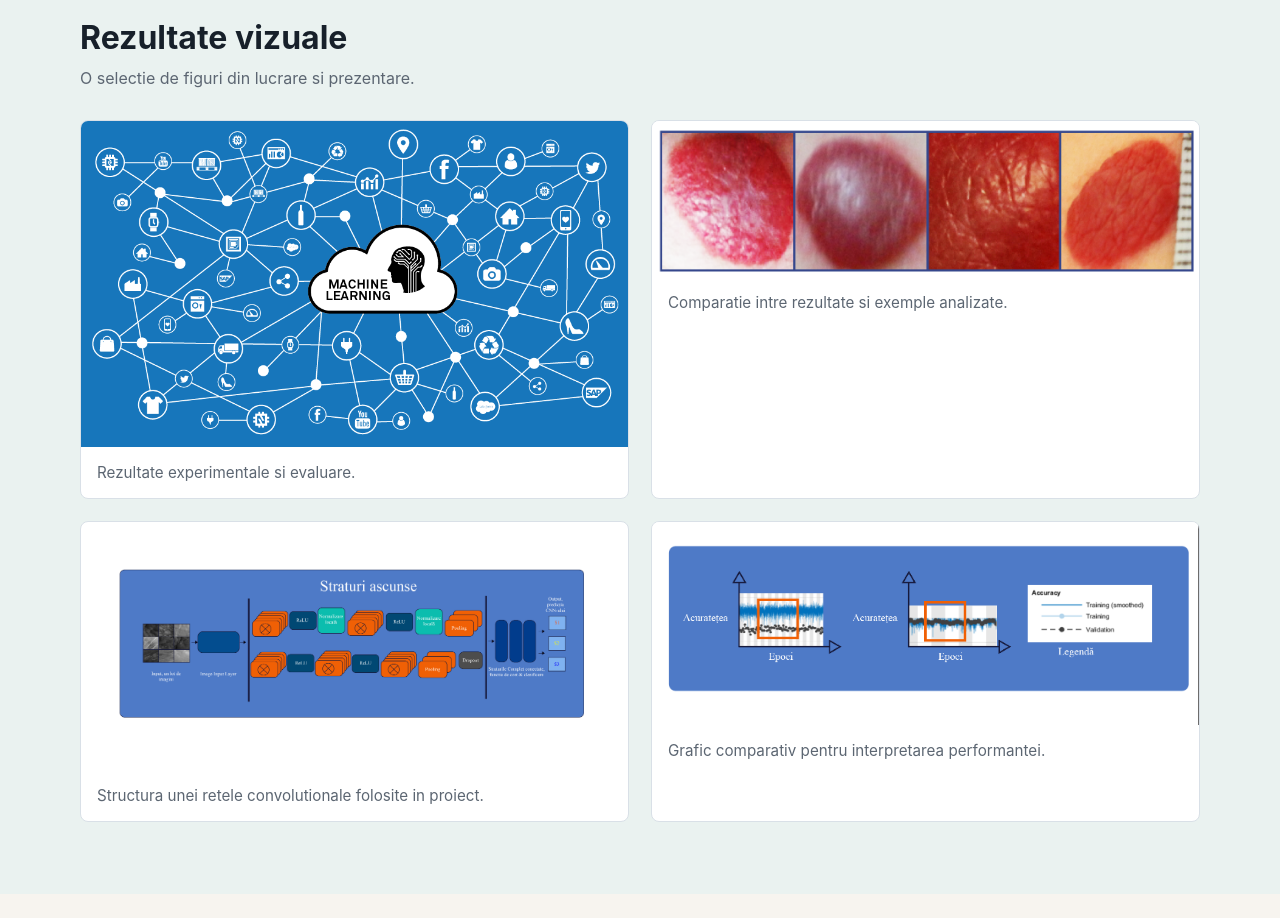
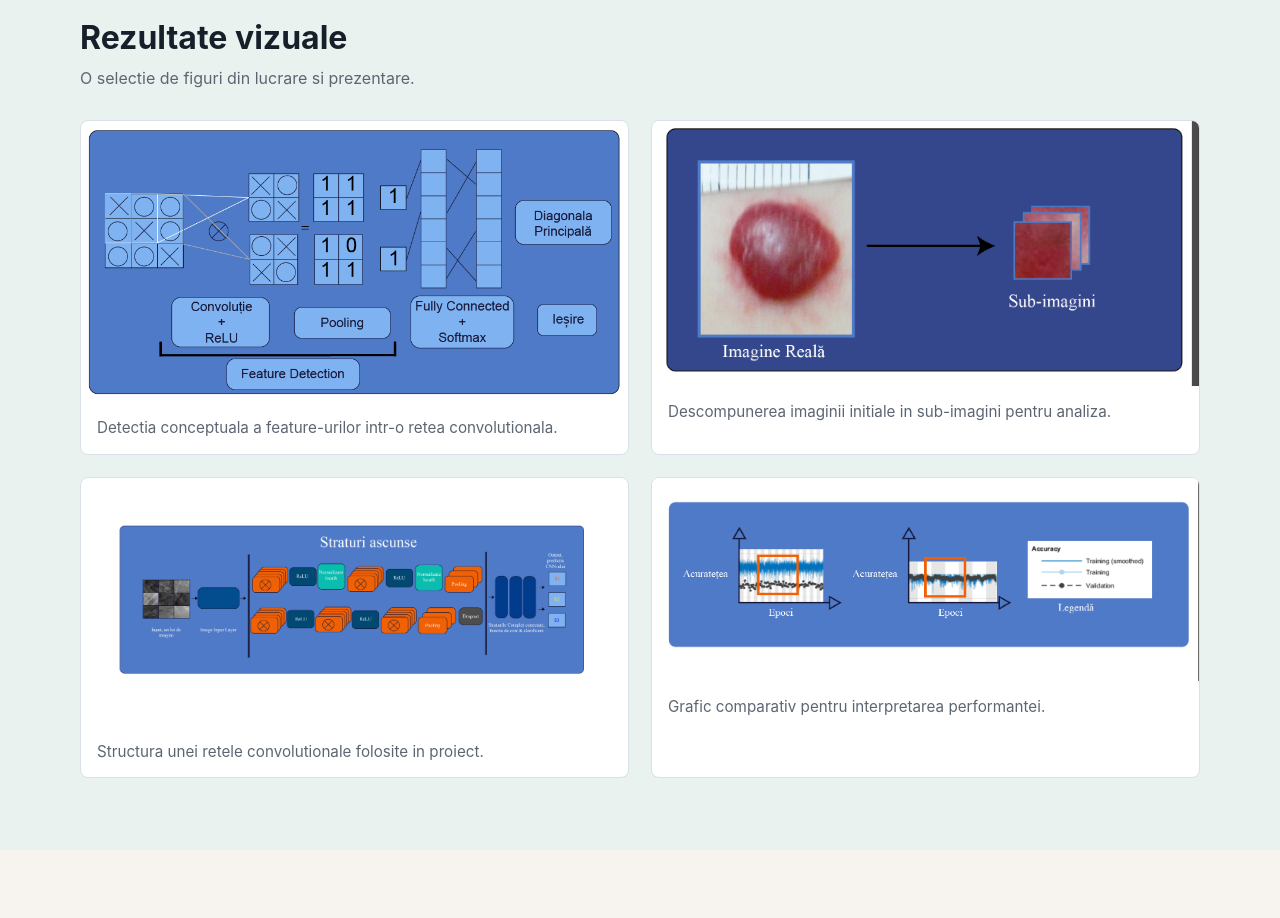
Before and after one commit to Marsalis00123/licenta-politehnica, a plain HTML site: page docs/index.html in a window 1280 px wide. Shown: the part 1180-2098 px from the top of the page. Drawn offline with Linux system fonts and the light colour scheme.

Commit message:
Update GitHub Pages gallery images

```diff
--- a/docs/index.html
+++ b/docs/index.html
@@ -53,12 +53,12 @@
           </div>
           <div class="gallery">
             <figure>
-              <img src="assets/rezultate.png" alt="Rezultate experimentale">
-              <figcaption>Rezultate experimentale si evaluare.</figcaption>
+              <img src="assets/feature-detection.png" alt="Detectia conceptuala a feature-urilor intr-un CNN">
+              <figcaption>Detectia conceptuala a feature-urilor intr-o retea convolutionala.</figcaption>
             </figure>
             <figure>
-              <img src="assets/comparatie.png" alt="Comparatie vizuala">
-              <figcaption>Comparatie intre rezultate si exemple analizate.</figcaption>
+              <img src="assets/decompose-subimages.png" alt="Descompunerea unei imagini in sub-imagini">
+              <figcaption>Descompunerea imaginii initiale in sub-imagini pentru analiza.</figcaption>
             </figure>
             <figure>
               <img src="assets/arhitectura-cnn.png" alt="Arhitectura CNN">
```
Also changed, not shown: assets/decompose-subimages.png (added), assets/feature-detection.png (added), docs/assets/decompose-subimages.png (added), docs/assets/feature-detection.png (added).
